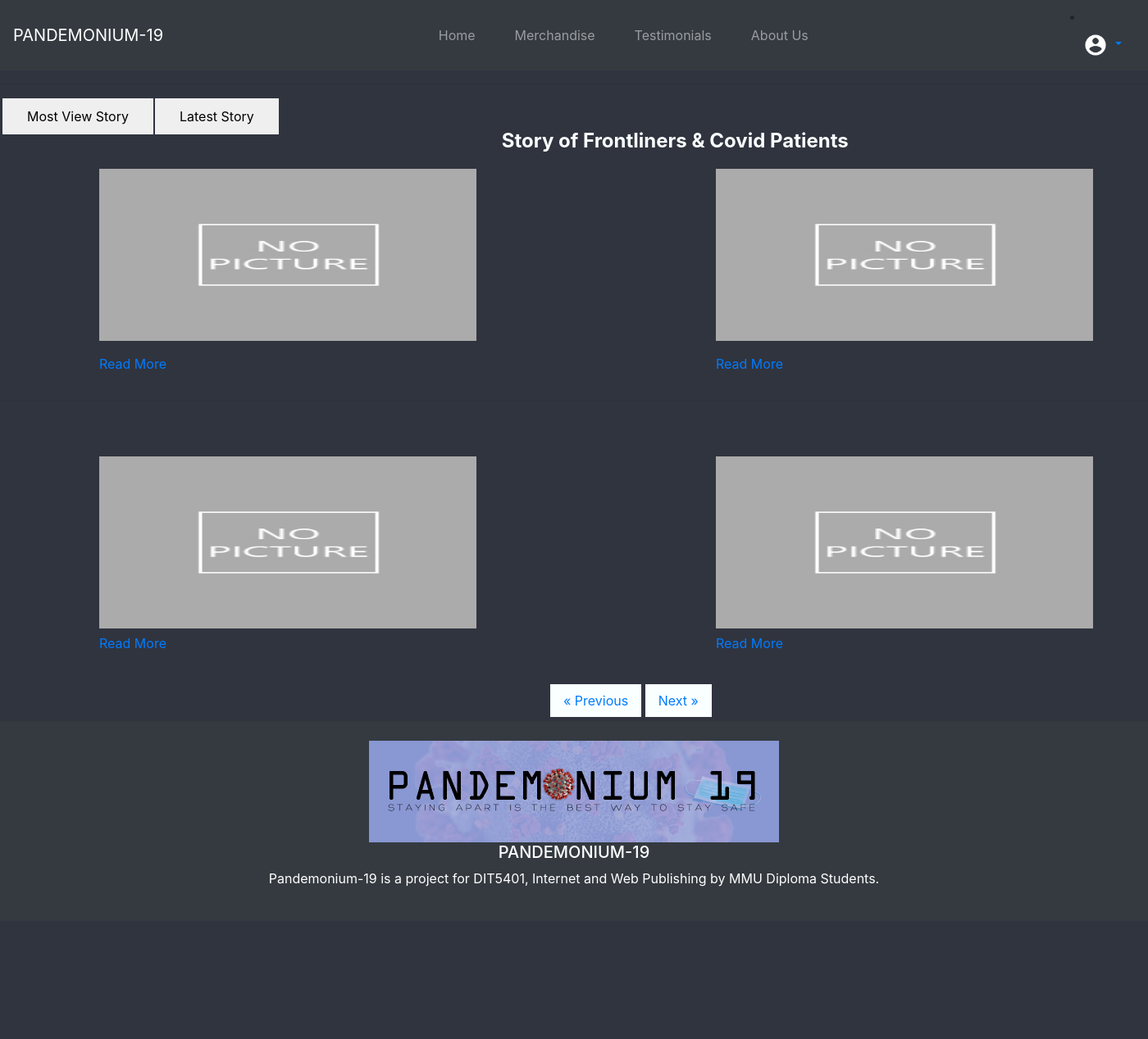
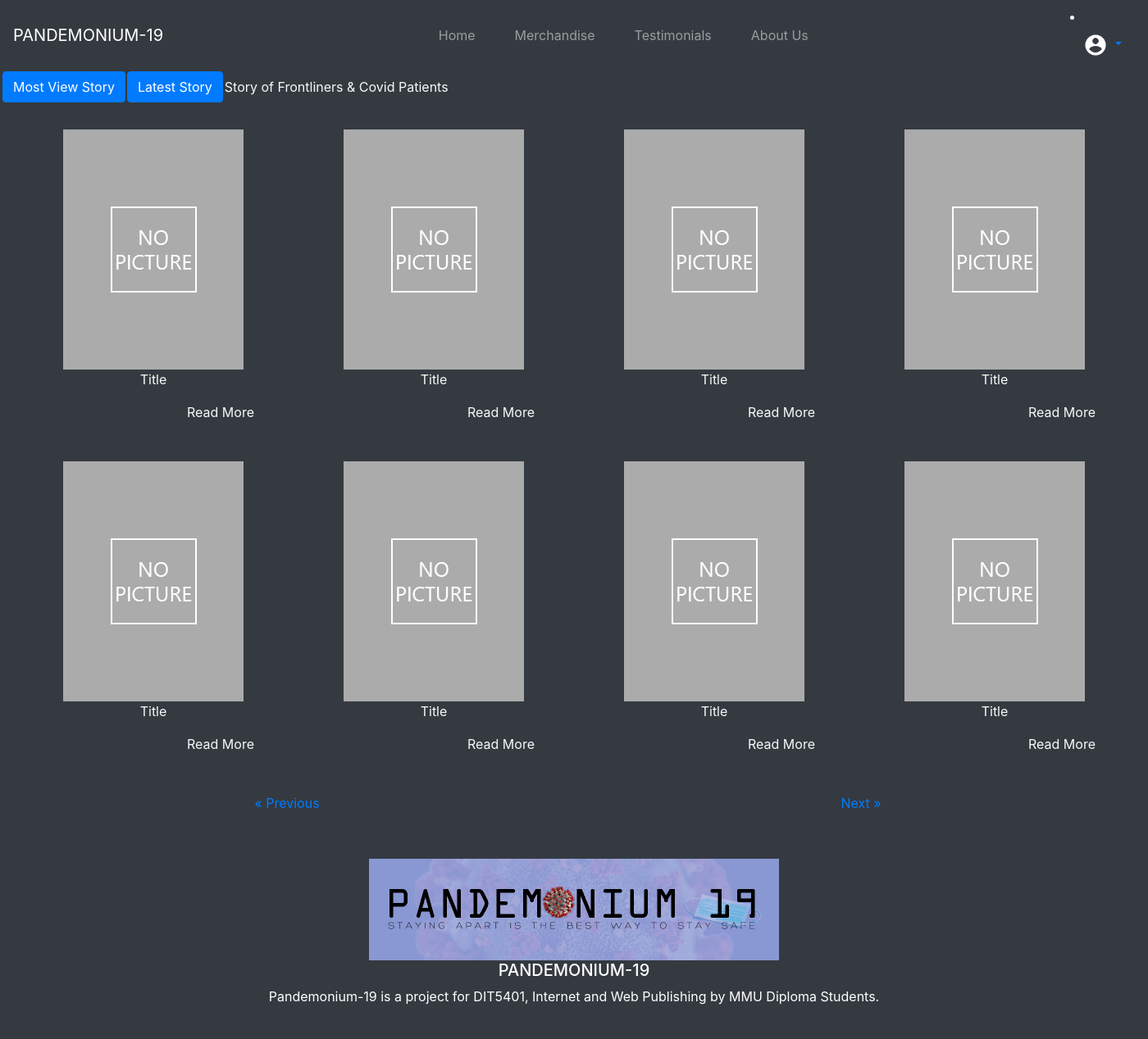
Before and after one commit to Kingsleyyong/Pandemonium-19, a PHP site: page /Testimonial.php in a window 1400 px wide. Shown: the whole page at 82% size. Before the commit the page ends 1082 px from the top, so only its background shows below. Run offline with PHP 8.4, Linux system fonts and the light colour scheme; some libraries are stand-ins or nearby versions.

Commit message:
testimonial

```diff
--- a/Testimonial Page/Testimonial.php
+++ b/Testimonial Page/Testimonial.php
@@ -3,22 +3,21 @@
 <head>
     <meta charset="UTF-8">
     <title>Testimonial</title>
-    <link href="../assets/CSS/testimonial.css" rel="stylesheet">
-    <!-- NAV UI Import here -->
+    <!-- <link href="../assets/CSS/testimonial.css" rel="stylesheet">
+    NAV UI Import here -->
     <?php require("../Navigation Bar and Footer/navbar.html"); ?>
 </head>
 
-<body style="background-color: #30343F">
-<hr>
+<body class="bg-dark text-light">
 <div class="division_toggle">
 <table>
-    <tr> <!--to let the color of button remain differential colour-->
+        <tr> <!--to let the color of button remain differential colour-->
         <td><div id="button_remain_color"></div></td>
         <td>
-            <button type="button" class="toggle_view_button">Most View Story</button> <!-- for class toggle_view_button-->
+            <button type="button" class="btn btn-primary">Most View Story</button> <!-- for class toggle_view_button-->
         </td>
         <td>
-            <button type="button" class="toggle_view_button">Latest Story</button> <!-- for class toggle_view_button-->
+            <button type="button" class="btn btn-primary">Latest Story</button> <!-- for class toggle_view_button-->
         </td>
         <td id="storyboard">
             Story of Frontliners & Covid Patients
@@ -26,53 +25,70 @@
     </tr>
 </table>
 </div>
-<div>
-<!--1 picture contents-->
-    <table>
-        <tr>
-            <td>
-                <a><img src="../assets/No_Picture.jpg" alt="NP" id="pic_1"></a>
-                <p><span id="title1"></span></p>
-                <p style="position: relative;left: 120px"><a href="Story%20page.html">Read More</a></p>
-            </td>
-            <td>
-                <a><img src="../assets/No_Picture.jpg" alt="NP" id="pic_2"></a>
-                <p><span id="title2"></span></p>
-                <p style="position: relative;left: 370px"><a href="Story%20page.html">Read More</a></p>
-            </td>
-        </tr>
-    </table>
-</div>
-<hr class="line">
-<div>
-    <!--2 picture contents-->
-    <table>
-        <tr>
-            <td>
-                <a><img src="../assets/No_Picture.jpg" alt="NP" id="pic_3"></a>
-                <p><span id="title3"></span></p>
-                <p style="position: relative;left: 120px"><a href="Story%20page.html">Read More</a></p>
-            </td>
-            <td>
-                <a><img src="../assets/No_Picture.jpg" alt="NP" id="pic_4"></a>
-                <p><span id="title4"></span></p>
-                <p style="position: relative;left: 370px"><a href="Story%20page.html">Read More</a></p>
-            </td>
-        </tr>
-    </table>
+
+<div class="container-fluid my-3">
+    <div class="row p-3">
+        <!--- Since 1 row got 4 col, when print 4 column close div tag (line 52) and start a new row (line 30)
+              Every story (1 column) have starting tag of line 33 and ending tag of line 37--->
+        <div class="col px-4 mx-4">
+            <a><img src="../assets/No_Picture.jpg" class="mx-auto d-block" alt="NP" id="pic_1">
+            <p class="text-center"><span id="title1">Title</span></p>
+            <p class="text-right">Read More</p></a>
+        </div>
+        <div class="col px-4 mx-4">
+            <a><img src="../assets/No_Picture.jpg" class="mx-auto d-block" alt="NP" id="pic_1">
+            <p class="text-center"><span id="title1">Title</span></p>
+            <p class="text-right">Read More</p></a>
+        </div>
+        <div class="col px-4 mx-4">
+            <a><img src="../assets/No_Picture.jpg" class="mx-auto d-block" alt="NP" id="pic_1">
+            <p class="text-center"><span id="title1">Title</span></p>
+            <p class="text-right">Read More</p></a>
+        </div>
+        <div class="col px-4 mx-4">
+            <a><img src="../assets/No_Picture.jpg" class="mx-auto d-block" alt="NP" id="pic_1">
+            <p class="text-center"><span id="title1">Title</span></p>
+            <p class="text-right">Read More</p></a>
+        </div>
+    </div>
+    <div class="row p-3">
+        <!--- Since 1 row got 4 col, when print 4 column close div tag (line 52) and start a new row (line 30)
+              Every story (1 column) have starting tag of line 33 and ending tag of line 37--->
+        <div class="col px-4 mx-4">
+            <a><img src="../assets/No_Picture.jpg" class="mx-auto d-block" alt="NP" id="pic_1">
+            <p class="text-center"><span id="title1">Title</span></p>
+            <p class="text-right">Read More</p></a>
+        </div>
+        <div class="col px-4 mx-4">
+            <a><img src="../assets/No_Picture.jpg" class="mx-auto d-block" alt="NP" id="pic_1">
+            <p class="text-center"><span id="title1">Title</span></p>
+            <p class="text-right">Read More</p></a>
+        </div>
+        <div class="col px-4 mx-4">
+            <a><img src="../assets/No_Picture.jpg" class="mx-auto d-block" alt="NP" id="pic_1">
+            <p class="text-center"><span id="title1">Title</span></p>
+            <p class="text-right">Read More</p></a>
+        </div>
+        <div class="col px-4 mx-4">
+            <a><img src="../assets/No_Picture.jpg" class="mx-auto d-block" alt="NP" id="pic_1">
+            <p class="text-center"><span id="title1">Title</span></p>
+            <p class="text-right">Read More</p></a>
+        </div>
+    </div>
+    <!-- don't touch below code (for navigation)-->
+    <div class="row my-3">
+        <div class="col">
+            <a href="#"><p class="text-center">&laquo; Previous</p></a>
+        </div>
+        <div class="col">
+            <a href="#"><p class="text-center">Next &raquo;</p></a>
+        </div>
+    </div>
 </div>
 
 
-<div>
-    <table>
-        <tr>
-            <td >
-                <a href="#" class="previous_next">&laquo; Previous</a>
-                <a href="#" class="previous_next">Next &raquo;</a>
-            </td>
-        </tr>
-    </table>
-</div>
+
+
 
 <span id="pad">
 </span>
```
